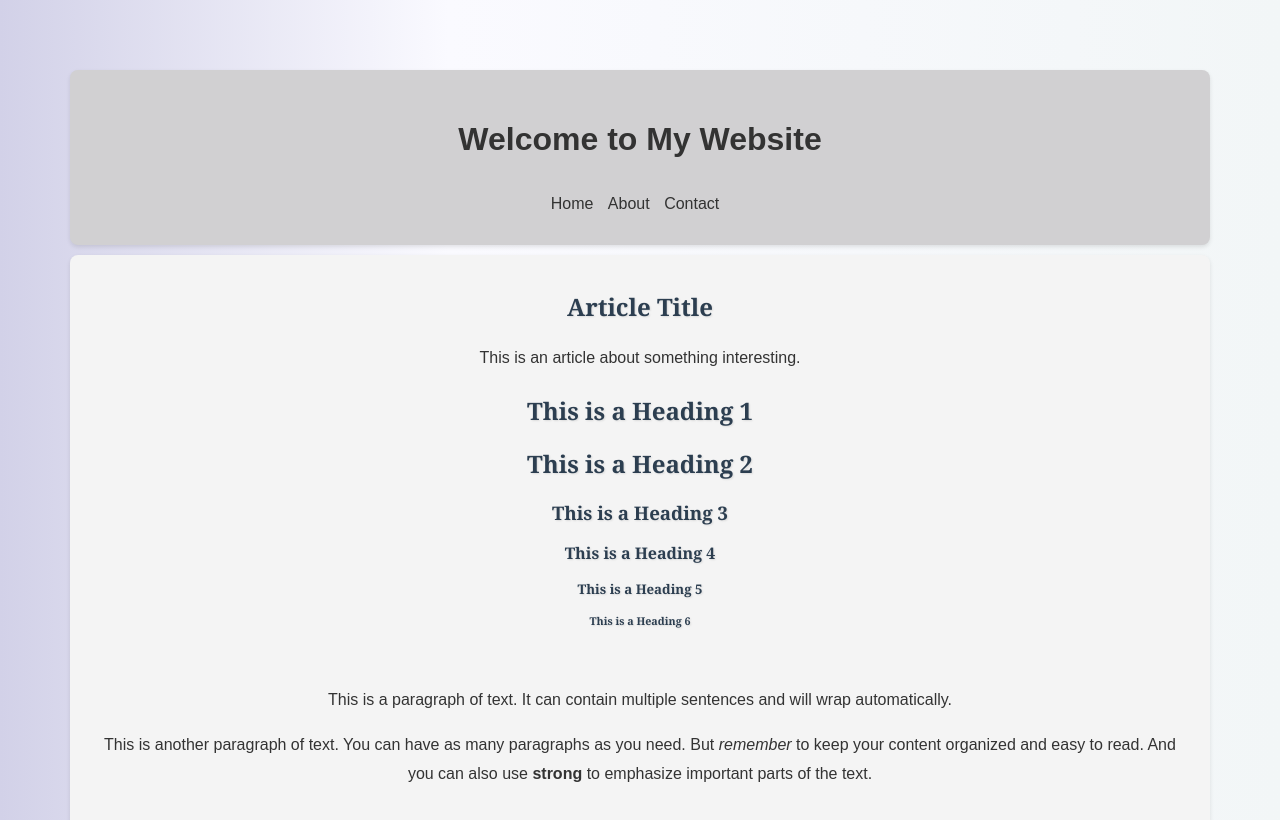
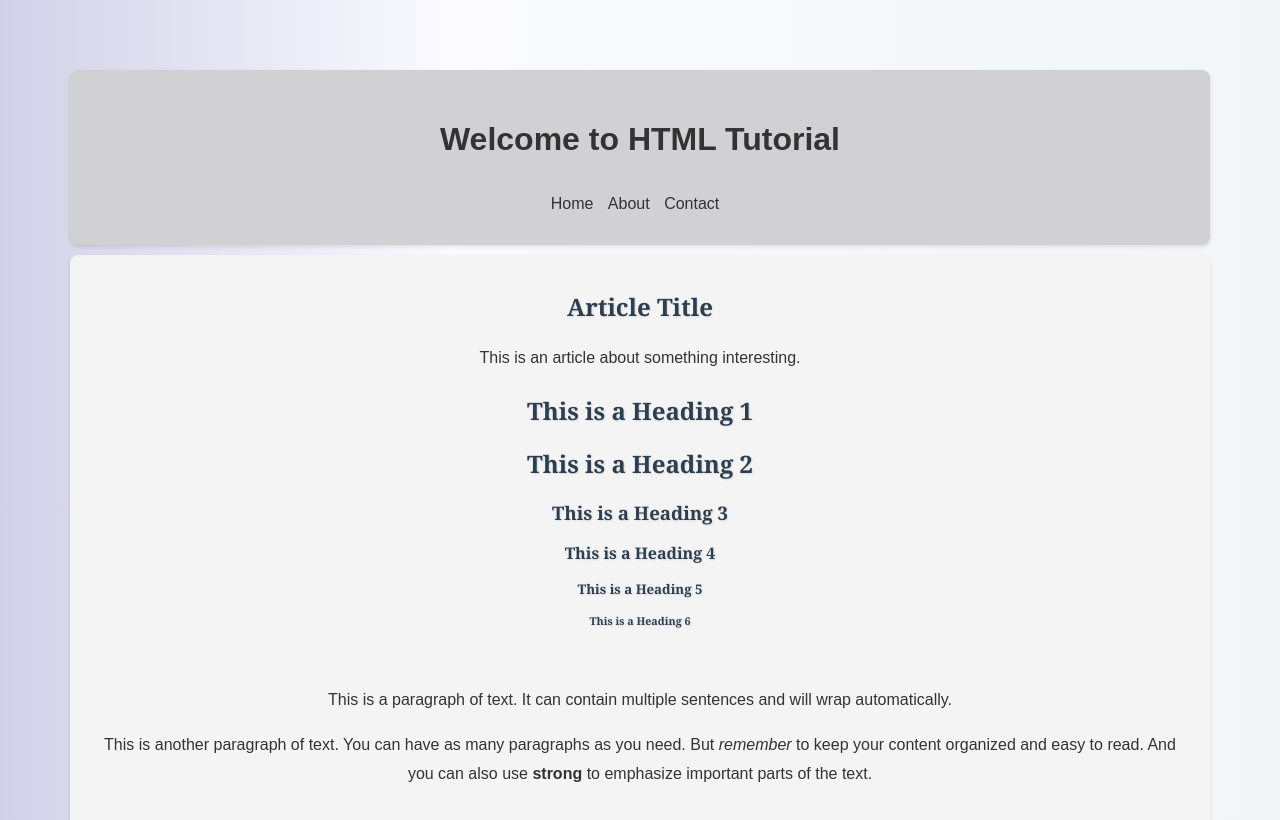
Before and after one commit to ccasalme/allbugs, a plain HTML site: page 02_HTML/basicHTML/index.html in a window 1280 px wide. Shown: the top 820 px of the page. Drawn offline with Linux system fonts and the light colour scheme.

```diff
--- a/02_HTML/basicHTML/index.html
+++ b/02_HTML/basicHTML/index.html
@@ -1,5 +1,8 @@
 <!DOCTYPE html>
 <html lang="en">
+
+<!-- Comments cannot be seen by users...like this!
+ 1. Right click the index.html file and select "Open With Live Server" to view the page-->
 
 <!-- Head is where the important links go into.
  E.g. CSS stylesheets, JavaScript files, Fonts (if you're using them) -->
@@ -174,7 +177,7 @@
 	<!--Header is typically used for the top section of the page, like a banner or navigation -->
 	<header>
 		<!-- Header is typically used for the top section of the page, like a banner or navigation -->
-		<h1>Welcome to My Website</h1>
+		<h1>Welcome to HTML Tutorial</h1>
 
 	<nav>
 		<!-- Navigation is used for links to different sections of the site -->
@@ -216,6 +219,8 @@
 			<p>This is a paragraph of text. It can contain multiple sentences and will wrap automatically.</p>
 			<p>This is another paragraph of text. You can have as many paragraphs as you need.
 				But <em>remember</em> to keep your content organized and easy to read.
+				<!-- <em> tags for italics
+					<strong> tags for bold -->
 				And you can also use <strong>strong</strong> to emphasize important parts of the text.
 
 				<br> <!-- Line break is used to create a new line without starting a new paragraph -->
```
Also changed, not shown: 02_HTML/basicHTML/README.md (added), assets/HTMLsample.png (added), assets/HTMLvs.png (added), 2 other files.
